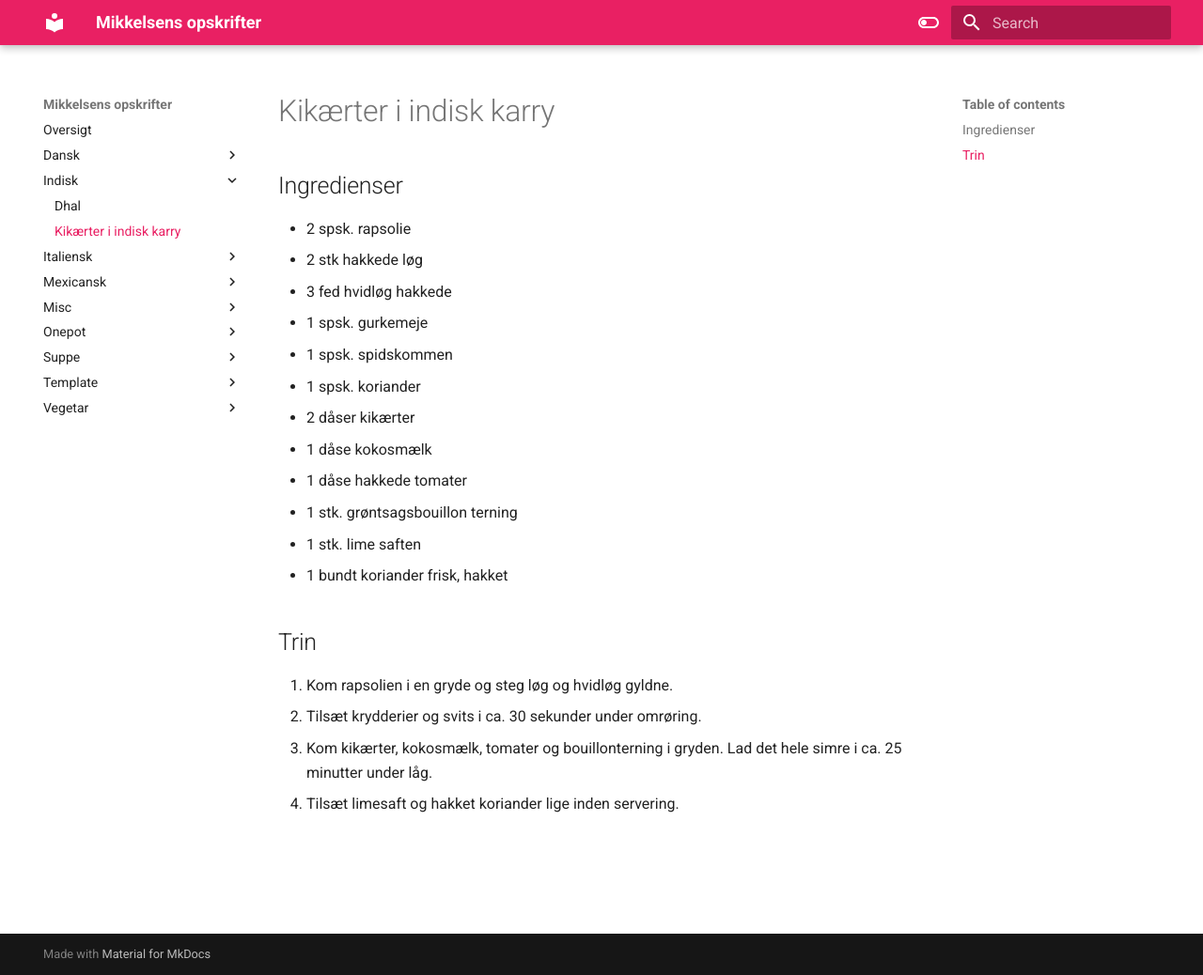
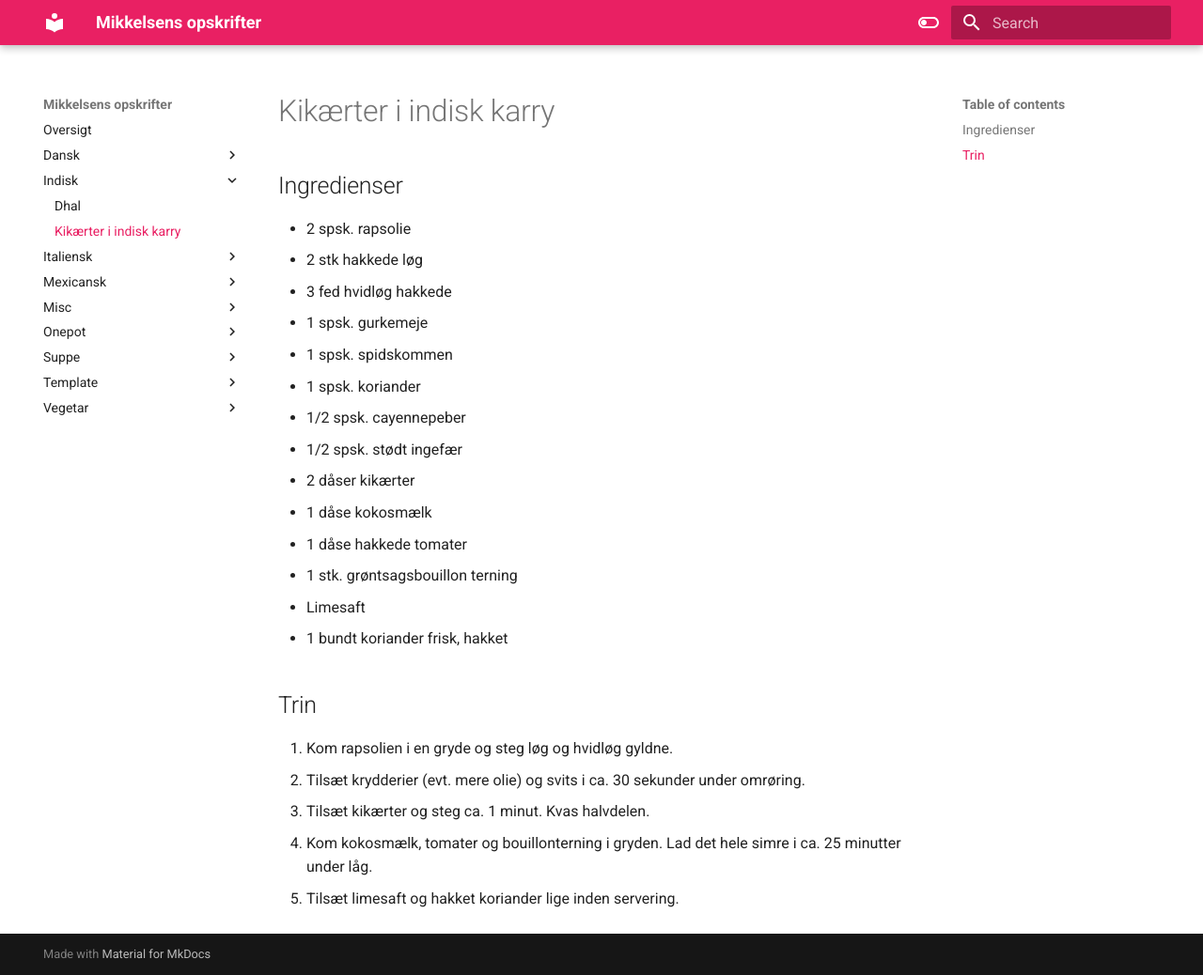
Before and after one commit to madsyde/Opskrifter, an MkDocs documentation site: the page built from docs/Indisk/Kikærter i indisk karry.md, in a window 1280 px wide and 1038 px high. Shown: the whole window at 94% size. Built offline with MkDocs 1.6.1 and Material for MkDocs 9.7.7, drawn with Linux system fonts in a browser that asks for light colours.

Commit message:
Update Kikærter i indisk karry.md

```diff
--- a/docs/Indisk/Kikærter i indisk karry.md
+++ b/docs/Indisk/Kikærter i indisk karry.md
@@ -7,15 +7,18 @@
 - 1 spsk. gurkemeje
 - 1 spsk. spidskommen
 - 1 spsk. koriander
+- 1/2 spsk. cayennepeber
+- 1/2 spsk. stødt ingefær
 - 2 dåser kikærter
 - 1 dåse kokosmælk
 - 1 dåse hakkede tomater
 - 1 stk. grøntsagsbouillon terning
-- 1 stk. lime saften
+- Limesaft
 - 1 bundt koriander frisk, hakket
 
 ## Trin
 1. Kom rapsolien i en gryde og steg løg og hvidløg gyldne.
-2. Tilsæt krydderier og svits i ca. 30 sekunder under omrøring.
-3. Kom kikærter, kokosmælk, tomater og bouillonterning i gryden. Lad det hele simre i ca. 25 minutter under låg.
-4. Tilsæt limesaft og hakket koriander lige inden servering.
+2. Tilsæt krydderier (evt. mere olie) og svits i ca. 30 sekunder under omrøring.
+3. Tilsæt kikærter og steg ca. 1 minut. Kvas halvdelen.
+4. Kom kokosmælk, tomater og bouillonterning i gryden. Lad det hele simre i ca. 25 minutter under låg.
+5. Tilsæt limesaft og hakket koriander lige inden servering.
```
